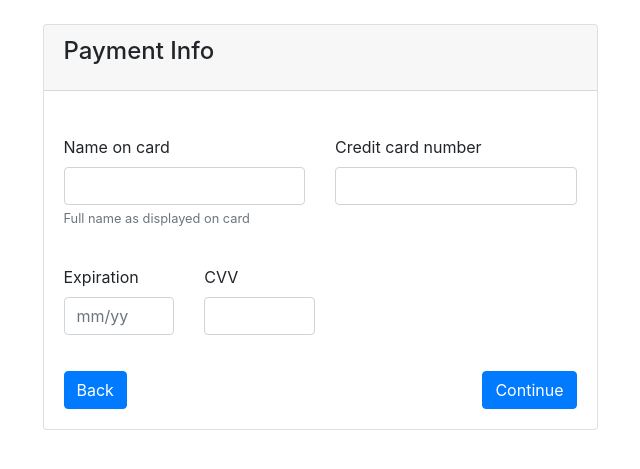
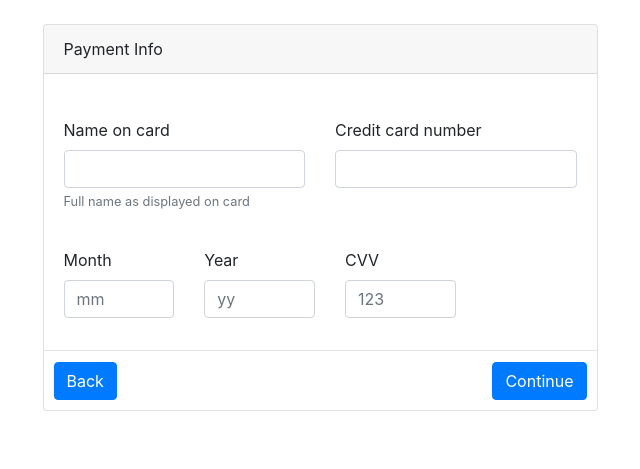
Before and after one commit to maggi911/captain_console, a Django app: page /cart/payment_info in a window 1280 px wide. Shown: the part 56-525 px from the top of the page, without its empty margins (320-960 px from the left). Run offline with Django 3.2, Linux system fonts and the light colour scheme; some libraries are stand-ins or nearby versions.

Commit message:
Payment info validation

```diff
--- a/static/css/main.css
+++ b/static/css/main.css
@@ -60,3 +60,12 @@
 .padding-l-20 {
     padding-left: 20px !important;
 }
+
+.pay-btn-margin {
+    margin-top: -10px !important;
+    margin-left: 10px !important;
+}
+
+.required-text {
+    color: red;
+}
--- /dev/null
+++ b/static/js/payment.js
@@ -0,0 +1,126 @@
+
+// payment_info input validation
+function only_num(e_id){
+    var elem = document.getElementById( e_id );
+    var res = elem.value;
+
+    if (res != ""){
+        if (isNaN(res)){
+            elem.value = "";
+            return false;
+        }
+    }
+
+    if (e_id == "cc-month"){
+        return check_month_input(elem);
+    }
+}
+
+// no numbers in name
+function no_num(e_id){
+    var elem = document.getElementById( e_id );
+    var res = elem.value;
+
+    if (res != ""){
+        if (res[res.length - 1] == " " || isNaN(res[res.length - 1])){
+            return true;
+        } else {
+            elem.value = res.slice(0, -1);
+            return false;
+        }
+    }
+}
+
+// month input check 01 <= n <= 12
+function check_month_input(elem){
+    var res = elem.value;
+
+    if (res.length == 2){
+        if (res < 1 || res > 12){
+            elem.value = "";
+            return false;
+        } else {
+            return true;
+        }
+    }
+    return true;
+}
+
+function check_valid_input(){
+    var pay_btn = document.getElementById("pay-btn");
+    var cc_name = document.getElementById("cc-name");
+    var cc_number = document.getElementById("cc-number");
+    var cc_cvv = document.getElementById("cc-cvv");
+    var cc_year = document.getElementById("cc-year");
+    var cc_month = document.getElementById("cc-month");
+
+    var valid_name = check_valid_name(cc_name);
+    var valid_number = check_valid_number(cc_number);
+    var valid_year = check_valid_year(cc_year);
+    var valid_month = check_valid_month(cc_month);
+    var valid_cvv = check_valid_cvv(cc_cvv);
+
+    if (valid_name && valid_number && valid_year && valid_month && valid_cvv) {
+        return pay_btn.href = "payment_review"
+    }
+}
+
+function check_valid_name(cc_name){
+    var name_req = document.getElementById("name-req");
+    name_req.innerHTML = "";
+
+    if (cc_name.value == ""){
+        name_req.innerHTML = "Required";
+        return false;
+    } else {
+        return true;
+    }
+}
+
+function check_valid_number(cc_number){
+    var number_req = document.getElementById("number-req");
+    number_req.innerHTML = "";
+
+    if (cc_number.value.length != 16){
+        number_req.innerHTML = "Required (16 digits)"
+        return false;
+    } else {
+        return true;
+    }
+}
+
+function check_valid_month(cc_month){
+    var month_req = document.getElementById("month-req");
+    month_req.innerHTML = "";
+
+    if (cc_month.value.length != 2){
+        month_req.innerHTML = "Required";
+        return false;
+    } else {
+        return true;
+    }
+}
+
+function check_valid_year(cc_year){
+    var year_req = document.getElementById("year-req");
+    year_req.innerHTML = "";
+
+    if (cc_year.value.length != 2){
+        year_req.innerHTML = "Required";
+        return false;
+    } else {
+        return true;
+    }
+}
+
+function check_valid_cvv(cc_cvv){
+    var cvv_req = document.getElementById("cvv-req");
+    cvv_req.innerHTML = "";
+
+    if (cc_cvv.value.length != 3){
+        cvv_req.innerHTML = "Required";
+        return false;
+    } else {
+        return true;
+    }
+}
--- a/templates/base.html
+++ b/templates/base.html
@@ -19,5 +19,6 @@
     <script src="https://stackpath.bootstrapcdn.com/bootstrap/4.4.1/js/bootstrap.min.js" integrity="sha384-wfSDF2E50Y2D1uUdj0O3uMBJnjuUD4Ih7YwaYd1iqfktj0Uod8GCExl3Og8ifwB6" crossorigin="anonymous"></script>
     <script src="{% static 'js/products.js' %}"></script>
     <script src="{% static 'js/cart.js' %}"></script>
+    <script src="{% static 'js/payment.js' %}"></script>
 </body>
 </html>
--- a/templates/cart/payment_info.html
+++ b/templates/cart/payment_info.html
@@ -4,48 +4,54 @@
     <div class="w-50 mx-auto">
         <div class="card">
             <div class="card-header">
-                <h4 class="card-title">Payment Info</h4>
+                Payment Info
             </div>
             <br>
             <form class="needs-validation" novalidate>
-                <div class="row" style="padding: 20px;">
+                <div class="row padding-20">
                       <div class="col-md-6 mb-3">
                         <label for="cc-name">Name on card</label>
-                        <input type="text" class="form-control" id="cc-name" placeholder="" required="">
+                        <input type="text" class="form-control" id="cc-name" oninput="return no_num(id);" placeholder="" required="">
                         <small class="text-muted">Full name as displayed on card</small>
-                        <div class="invalid-feedback">
-                          Name on card is required
+                        <div id="name-req" class="required-text">
+
                         </div>
                       </div>
                       <div class="col-md-6 mb-3">
                         <label for="cc-number">Credit card number</label>
-                        <input type="text" class="form-control" id="cc-number" placeholder="" required="">
-                        <div class="invalid-feedback">
-                          Credit card number is required
+                        <input type="text" class="form-control" id="cc-number" placeholder="" oninput="return only_num(id);" required="" maxlength="16">
+                        <div id="number-req" class="required-text">
+
                         </div>
                       </div>
                     </div>
-                    <div class="row" style="padding-left: 20px;">
+                    <div class="row padding-l-20">
                       <div class="col-md-3 mb-3">
-                        <label for="cc-expiration">Expiration</label>
-                        <input type="text" class="form-control" id="cc-expiration" placeholder="mm/yy" required="">
-                        <div class="invalid-feedback">
-                          Expiration date required
+                        <label for="cc-expiration">Month</label>
+                        <input type="text" class="form-control" id="cc-month" placeholder="mm" oninput="return only_num(id);" required="" maxlength="2">
+                          <div id="month-req" class="required-text">
+
+                        </div>
+                      </div>
+                        <div class="col-md-3 mb-3">
+                        <label for="cc-expiration">Year</label>
+                        <input type="text" class="form-control" id="cc-year" placeholder="yy" oninput="return only_num(id);" required="" maxlength="2">
+                          <div id="year-req" class="required-text">
+
                         </div>
                       </div>
                       <div class="col-md-3 mb-3">
                         <label for="cc-expiration">CVV</label>
-                        <input type="text" class="form-control" id="cc-cvv" placeholder="" required="">
-                        <div class="invalid-feedback">
-                          Security code required
+                        <input type="text" class="form-control" id="cc-cvv" placeholder="123" oninput="return only_num(id);" required="" maxlength="3">
+                        <div id="cvv-req" class="required-text">
+
                         </div>
                       </div>
                     </div>
-                <a href="{% url "payment-method" %}" class="btn btn-primary" style="margin: 20px;">Back</a>
-                <a href="{% url "payment-review" %}" class="btn btn-primary float-right" style="margin: 20px;">Continue</a>
+                <hr class="mb-4">
+                <a href="{% url "payment-method" %}" class="btn btn-primary" style="margin-top: -13px; margin-left: 10px; margin-bottom: 10px;">Back</a>
+                <a  id="pay-btn" onclick="check_valid_input();" href="#" class="btn btn-primary float-right" style="margin-top: -13px; margin-right: 10px;">Continue</a>
             </form>
-
         </div>
-
     </div>
 {% endblock %}
--- a/templates/cart/payment_method.html
+++ b/templates/cart/payment_method.html
@@ -4,18 +4,18 @@
     <div class="w-50 mx-auto">
         <div class="card">
             <div class="card-header">
-            <h4 class="card-title">Payment Method</h4>
+                Payment Method
             </div>
             <br>
             <div class="col-sm-15 padding-20">
                 <img class="payment-img" src="https://upload.wikimedia.org/wikipedia/commons/thumb/2/2a/Mastercard-logo.svg/1280px-Mastercard-logo.svg.png"/>
-            <h4 class="d-inline-block">Mastercard</h4>
+                <h5 class="d-inline-block padding-l-20">Mastercard</h5>
                 <a href="{% url "payment-info" %}" class="btn btn-primary float-right">Choose</a>
             </div>
             <br>
             <div class="col-sm-15 padding-20">
                 <img class="payment-img" src="https://usa.visa.com/dam/VCOM/regional/lac/ENG/Default/Partner%20With%20Us/Payment%20Technology/visapos/full-color-800x450.jpg"/>
-            <h4 class="d-inline-block">Visa</h4>
+                <h5 class="d-inline-block padding-l-20">Visa</h5>
                 <a href="{% url "payment-info" %}" class="btn btn-primary float-right">Choose</a>
             </div>
             <br>
--- a/templates/navigation.html
+++ b/templates/navigation.html
@@ -36,7 +36,7 @@
       </li>
         {% endif %}
       <li class="nav-item">
-          <a onclick="populate_cart(); return false;" id="open_cart" class="nav-link" href="{% url 'cart-index' %}">Cart</a>
+          <a id="open_cart" class="nav-link" href="{% url 'cart-index' %}">Cart</a>
       </li>
     </ul>
         {% if user.is_authenticated %}
```
Lines whose indentation alone changed are shown as unchanged.
